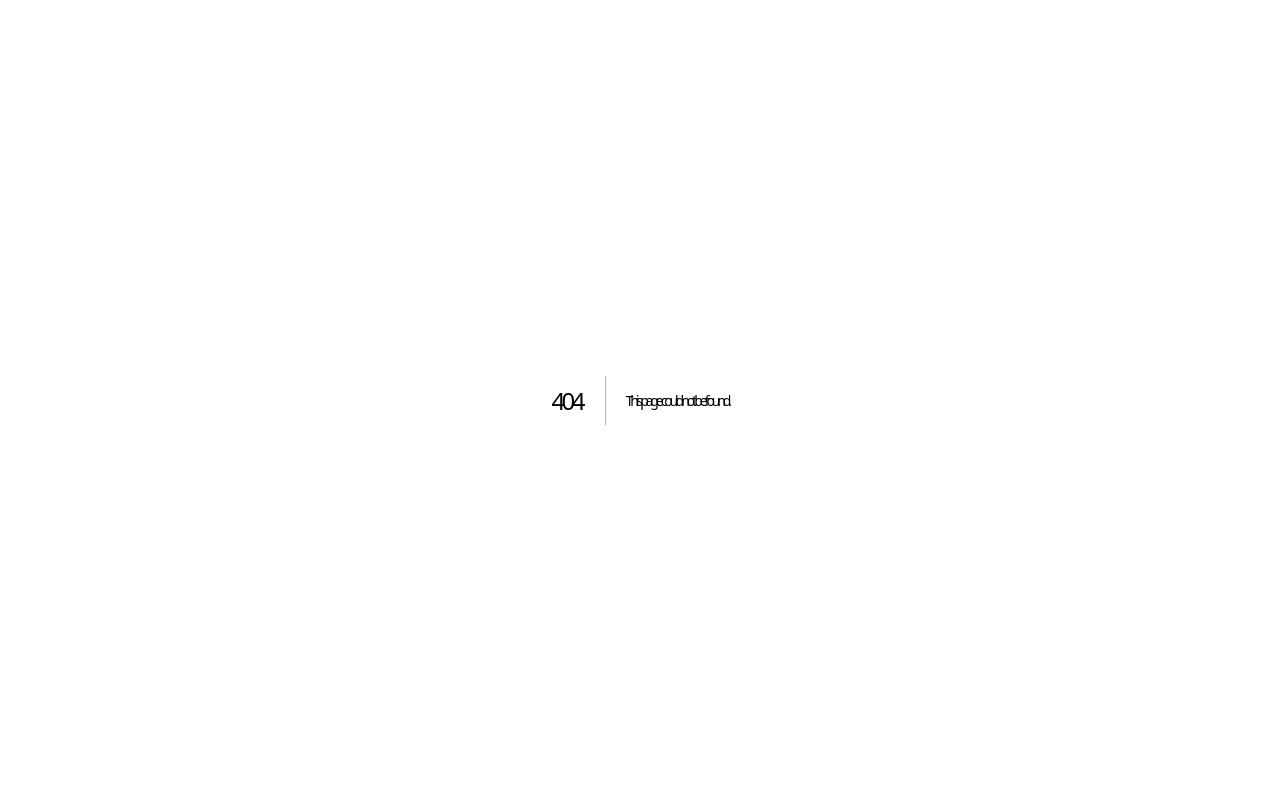
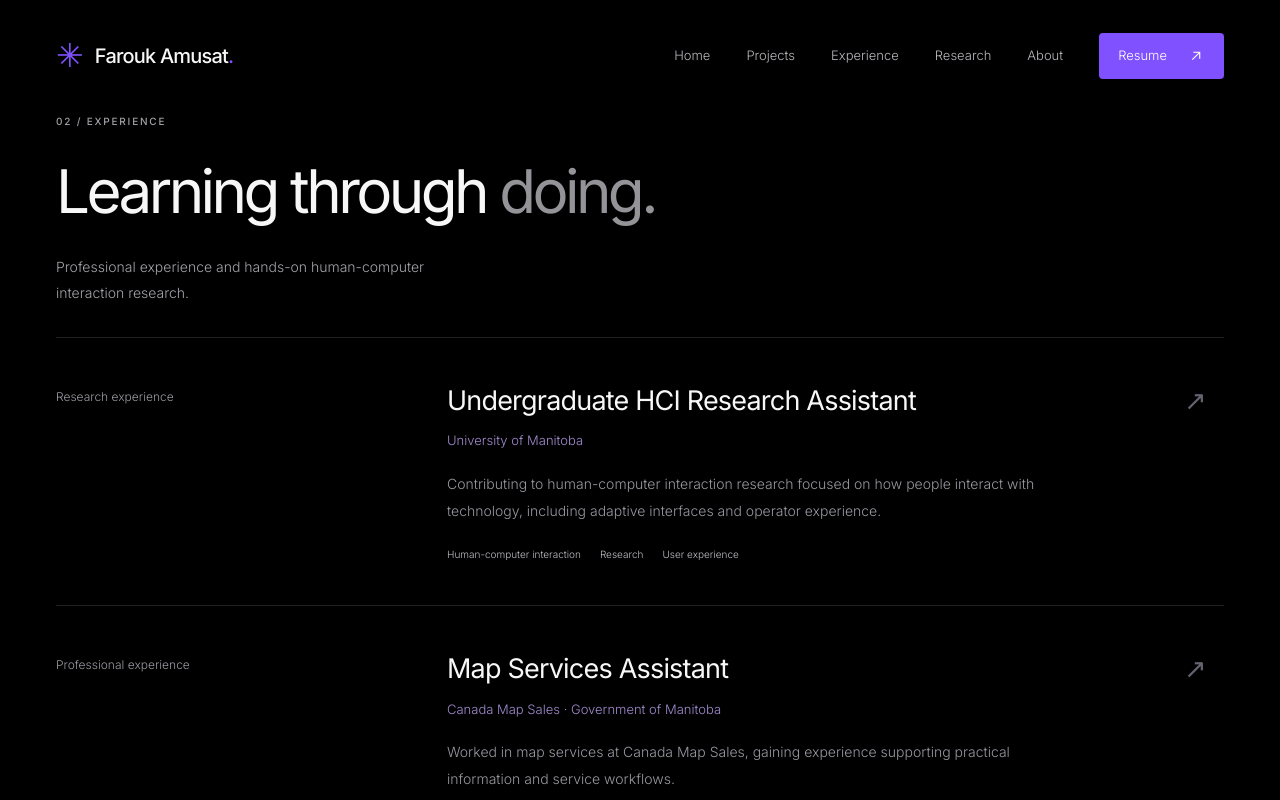
Before and after one commit to Folariin/portfolio, a Next.js app: page /experience in a window 1280 px wide. Before the commit this address had no page. Shown: the top 800 px of the page. Built offline with nearby package versions, Linux system fonts and the light colour scheme.

Commit message:
Build multi-page portfolio

```diff
--- /dev/null
+++ b/src/app/experience/page.tsx
@@ -0,0 +1,6 @@
+import type { Metadata } from "next";
+import { Navigation } from "@/components/navigation";
+import { SiteFooter } from "@/components/site-footer";
+import { ExperienceList } from "@/components/experience-list";
+export const metadata:Metadata={title:"Experience | Farouk Amusat"};
+export default function ExperiencePage(){return <><Navigation/><main id="main" className="shell inner-page"><p className="eyebrow section-kicker">02 / EXPERIENCE</p><h1>Learning through <span>doing.</span></h1><p className="hero-description">Professional experience and hands-on human-computer interaction research.</p><div className="inner-page-content"><ExperienceList/></div></main><SiteFooter/></>}
```
